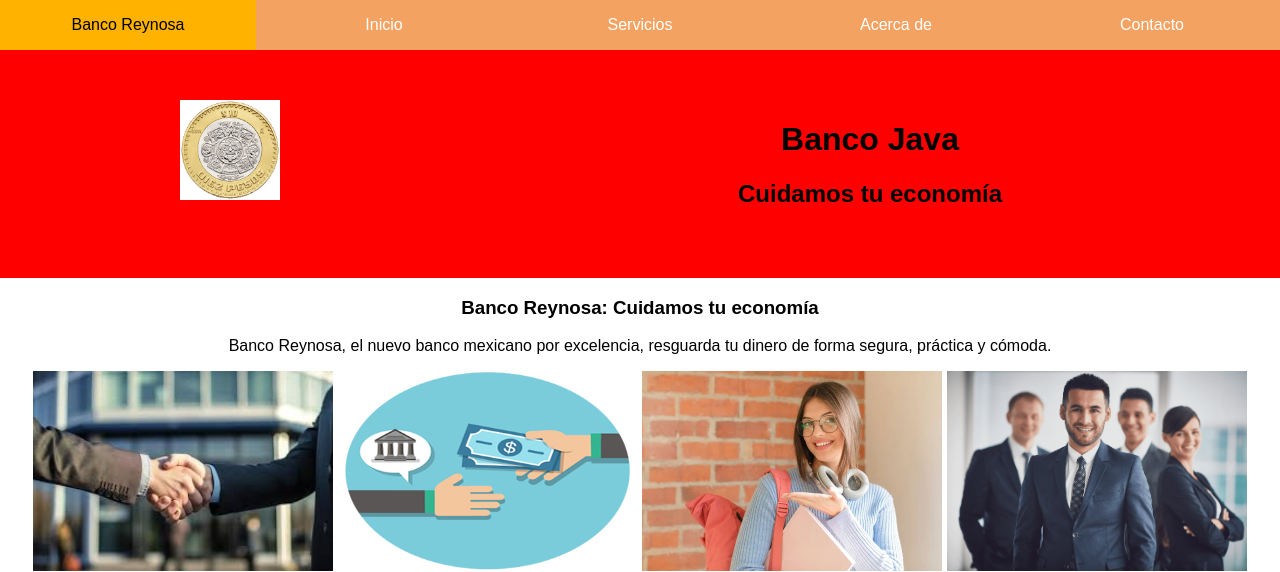
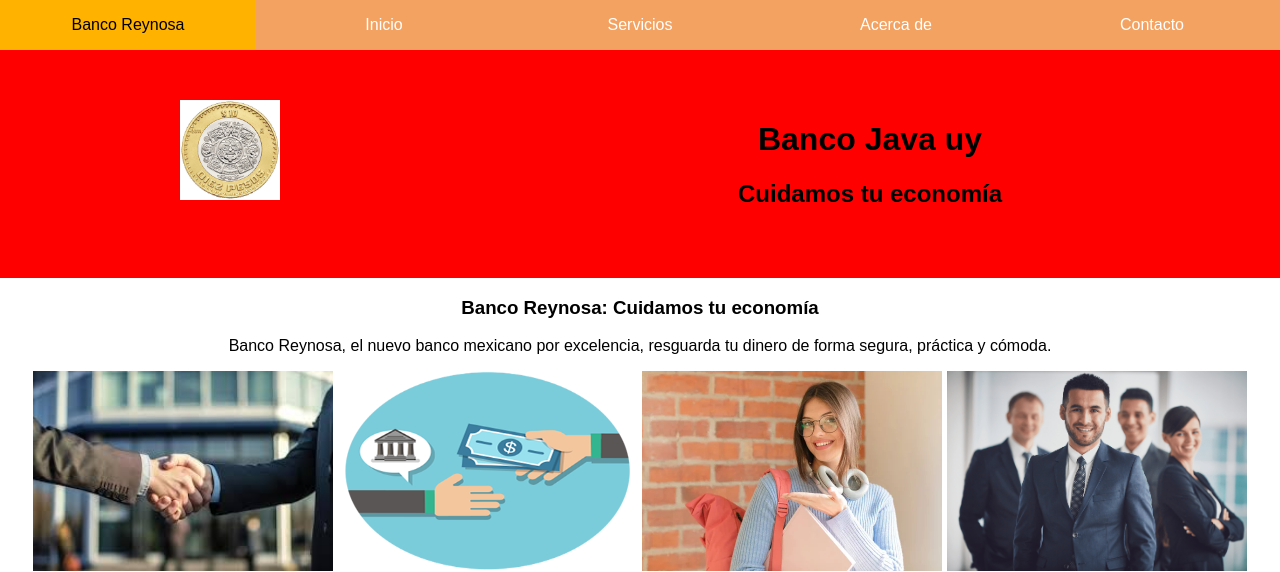
Before and after one commit to CristantEsc/BancoReynosa, a plain HTML site: page index.html in a window 1280 px wide. Shown: the top 572 px of the page. Drawn offline with Linux system fonts and the light colour scheme.

Commit message:
Update index.html

```diff
--- a/index.html
+++ b/index.html
@@ -163,7 +163,7 @@
                 <img src="moneda.jpg" width="100px" height="100px">
             </div>
             <div class="pag">
-                <h1>Banco Java </h1>
+                <h1>Banco Java uy</h1>
                 <h2>Cuidamos tu economía</h2>
             </div>
         </div>
```
